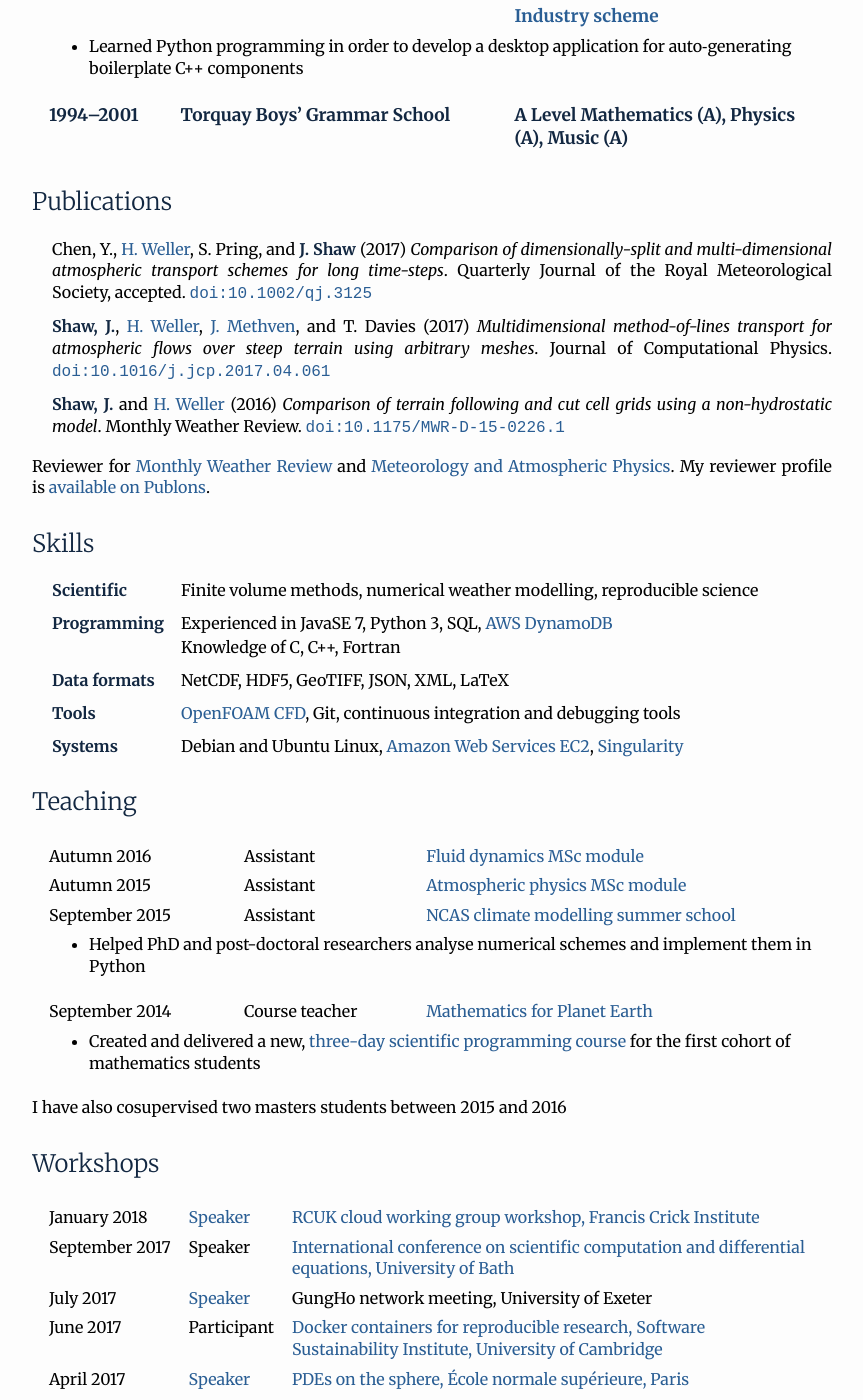
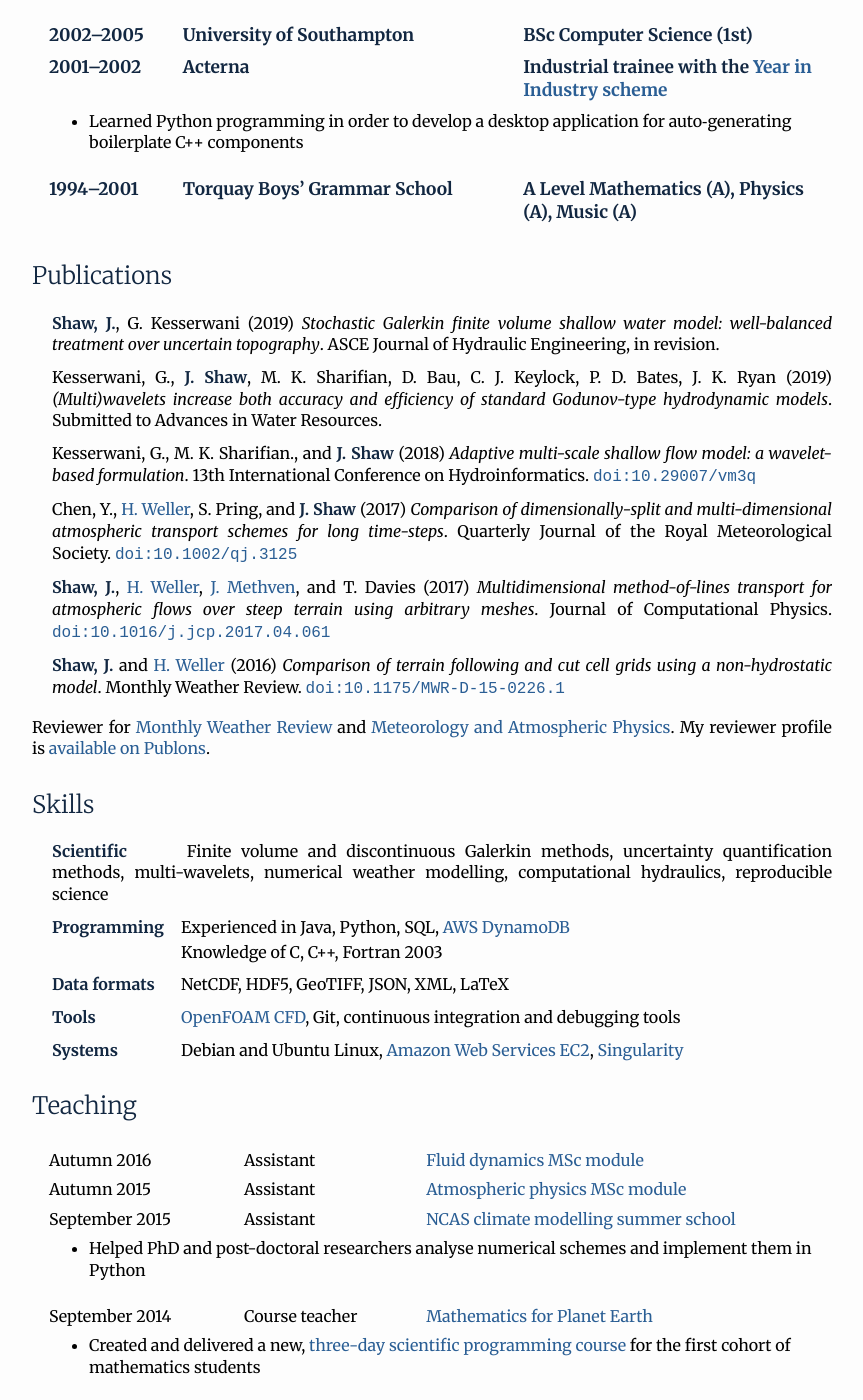
Before and after one commit to hertzsprung/hertzsprung.github.io, a Jekyll site: the page built from cv/index.html, in a window 1280 px wide and 1400 px high, scrolled down 1761 px. Shown: the whole window, without its empty margins (208-1071 px from the left). Built offline with Jekyll 4.4.1, drawn with Linux system fonts in a browser that asks for light colours; some of the changed text lies outside the part shown.

Commit message:
include recent pubs and talks

```diff
--- a/cv/index.html
+++ b/cv/index.html
@@ -43,20 +43,24 @@
 <h2>Education and employment</h2>
 <table class="cv">
   <tbody>
-    <tr class="heading"><td>2018&ndash;</td><td>University of Sheffield</td><td>Research associate in multi-resolution flood modelling</td></tr>
+    <tr class="heading"><td>2018&ndash;</td><td>University of Sheffield</td><td>Postdoctoral research associate</td></tr>
     <tr><td colspan="3" class="detail">
-    <p>The project is <a href="http://gtr.rcuk.ac.uk/projects?ref=EP%2FR007349%2F1">funded by EPSRC</a> and led by <a href="https://www.sheffield.ac.uk/civil/staff/academic/gk">Georges Kesserwani</a></p>
+    <p class="headline">The project is <a href="http://gtr.rcuk.ac.uk/projects?ref=EP%2FR007349%2F1">funded by EPSRC</a> and led by <a href="https://www.sheffield.ac.uk/civil/staff/academic/gk">Georges Kesserwani</a></p>
+    <ul>
+      <li>Validated a multiwavelet-based adaptive discontinuous Galerkin shallow water model: the adaptivity method simultaneously achieves a ~50&times; speed-up without losing accuracy</li>
+      <li>Invited new collaborator, <a href="https://www.norceresearch.no/en/persons/per-pettersson">Per Pettersson</a>, to co-develop stochastic Galerkin shallow water models for probabilistic flood mapping</li>
+    </ul>
     </td></tr>
     <tr class="heading"><td>2015&ndash;2018</td><td>University of Reading</td><td>PhD Atmosphere Ocean and Climate</td></tr>
     <tr><td colspan="3" class="detail">
       <p class="headline">I am improving numerical methods for simulating atmospheric flows over mountains, supervised by <a href="http://www.met.reading.ac.uk/userpages/sws02hs.php">Hilary Weller</a> (UoR), <a href="http://www.met.reading.ac.uk/userpages/swrmethn.php">John Methven</a> (UoR) and <a href="http://www.metoffice.gov.uk/research/people/terry-davies">Terry Davies</a> (UK Met Office)</p>
       <ul>
         <li>Designed a new finite volume advection scheme for flows over steep slopes represented by arbitrary meshes</li>
-        <li>Contributing my advection scheme code upstream to the <a href="https://github.com/AtmosFOAM/AtmosFOAM">OpenFOAM CFD project</a>
+        <li>The advection scheme code is available as an open source <a href="https://github.com/AtmosFOAM/AtmosFOAM">OpenFOAM CFD extension</a>
         <li>Performed numerical analyses to ensure numerical stability of the scheme on highly-distorted meshes</li>
         <li><a href="../talks/quo-vadis2015.pptx">Quo Vadis presentation</a> runner-up 2016</li>
       </ul>
-      <p>The project is <a href="http://gotw.nerc.ac.uk/list_full.asp?pcode=NE%2FK500860%2F1">funded by NERC</a> with CASE sponsorship from the UK Met Office</p>
+      <p>The project was <a href="http://gotw.nerc.ac.uk/list_full.asp?pcode=NE%2FK500860%2F1">funded by NERC</a> with CASE sponsorship from the UK Met Office</p>
     </td></tr>
 
     <tr class="heading"><td>2013&ndash;2014</td><td>University of Reading</td><td>MSc Atmosphere Ocean and Climate (Distinction)</td></tr>
@@ -112,7 +116,11 @@
 <section>
 <h2>Publications</h2>
 <ul class="cv-publications">
-  <li>Chen, Y., <a href="http://orcid.org/0000-0003-4553-7082">H. Weller</a>, S. Pring, and <strong>J. Shaw</strong> (2017) <em>Comparison of dimensionally-split and multi-dimensional atmospheric transport schemes for long time-steps</em>. Quarterly Journal of the Royal Meteorological Society, accepted. <code><a href="https://doi.org/10.1002/qj.3125">doi:10.1002/qj.3125</a></code></li>
+  <!-- My JHE -->
+  <li><strong>Shaw, J.</strong>, G. Kesserwani (2019) <em>Stochastic Galerkin finite volume shallow water model: well-balanced treatment over uncertain topography</em>. ASCE Journal of Hydraulic Engineering, in revision.</li>
+  <li>Kesserwani, G., <strong>J. Shaw</strong>, M. K. Sharifian, D. Bau, C. J. Keylock, P. D. Bates, J. K. Ryan (2019) <em>(Multi)wavelets increase both accuracy and efficiency of standard Godunov-type hydrodynamic models</em>. Submitted to Advances in Water Resources.</li>
+  <li>Kesserwani, G., M. K. Sharifian., and <strong>J. Shaw</strong> (2018) <em>Adaptive multi-scale shallow flow model: a wavelet-based formulation</em>. 13th International Conference on Hydroinformatics. <code><a href="https://doi.org/10.29007/vm3q">doi:10.29007/vm3q</a></code></li>
+  <li>Chen, Y., <a href="http://orcid.org/0000-0003-4553-7082">H. Weller</a>, S. Pring, and <strong>J. Shaw</strong> (2017) <em>Comparison of dimensionally-split and multi-dimensional atmospheric transport schemes for long time-steps</em>. Quarterly Journal of the Royal Meteorological Society. <code><a href="https://doi.org/10.1002/qj.3125">doi:10.1002/qj.3125</a></code></li>
   <li><strong>Shaw, J.</strong>, <a href="http://orcid.org/0000-0003-4553-7082">H. Weller</a>, <a href="http://orcid.org/0000-0002-7636-6872">J. Methven</a>, and T. Davies (2017) <em>Multidimensional method-of-lines transport for atmospheric flows over steep terrain using arbitrary meshes</em>. Journal of Computational Physics. <code><a href="https://doi.org/10.1016/j.jcp.2017.04.061">doi:10.1016/j.jcp.2017.04.061</a></code></li>
   <li><strong>Shaw, J.</strong> and <a href="http://orcid.org/0000-0003-4553-7082">H. Weller</a> (2016) <em>Comparison of terrain following and cut cell grids using a non-hydrostatic model</em>. Monthly Weather Review. <code><a href="https://doi.org/10.1175/MWR-D-15-0226.1">doi:10.1175/MWR-D-15-0226.1</a></code></li>
 </ul>
@@ -124,9 +132,9 @@
 <section>
 <h2>Skills</h2>
 <ul class="cv">
-  <li><strong>Scientific</strong>&#9;Finite volume methods, numerical weather modelling, reproducible science</li>
-  <li><strong>Programming</strong>&#9;Experienced in JavaSE 7, Python 3, SQL, <a href="https://aws.amazon.com/dynamodb/">AWS DynamoDB</a></li>
-  <li style="margin-top: -0.5em">&#9;Knowledge of C, C++, Fortran</li>
+  <li><strong>Scientific</strong>&#9;Finite volume and discontinuous Galerkin methods, uncertainty quantification methods, multi-wavelets, numerical weather modelling, computational hydraulics, reproducible science</li>
+  <li><strong>Programming</strong>&#9;Experienced in Java, Python, SQL, <a href="https://aws.amazon.com/dynamodb/">AWS DynamoDB</a></li>
+  <li style="margin-top: -0.5em">&#9;Knowledge of C, C++, Fortran 2003</li>
   <li><strong>Data formats</strong>&#9;NetCDF, HDF5, GeoTIFF, JSON, XML, LaTeX</li>
   <li><strong>Tools</strong>&#9;<a href="https://openfoam.org">OpenFOAM CFD</a>, Git, continuous integration and debugging tools</li>
   <li><strong>Systems</strong>&#9;Debian and Ubuntu Linux, <a href="https://aws.amazon.com/ec2/">Amazon Web Services EC2</a>, <a href="http://singularity.lbl.gov">Singularity</a></li>
@@ -157,11 +165,23 @@
 </section>
 
 <section>
+<h2>Conferences</h2>
+<table class="cv">
+  <tbody>
+    <tr><td>June 2019</td><td>Speaker</td><td><a href="https://2019.uncecomp.org/">3rd international conference on uncertainty quantification in computational sciences and engineering, Crete</a></td></tr>
+    <tr><td>July 2018</td><td><a href="https://doi.org/10.6084/m9.figshare.6724211.v1">Speaker</a></td><td><a href="https://www.hic2018.org/">13th international hydroinformatics conference, Palermo</a></td></tr>
+    <tr><td>September 2017</td><td>Speaker</td><td><a href="https://sites.google.com/site/scicade2017/">International conference on scientific computation and differential equations, University of Bath</a></td></tr>
+    <tr><td>March 2015</td><td><a href="http://www.icms.org.uk/downloads/Galerkin/Shaw.pdf">Speaker</a></td><td><a href="http://www.icms.org.uk/workshop.php?id=334">Galerkin methods with applications in weather and climate forecasting, ICMS</a></td></tr>
+  </tbody>
+</table>
+</section>
+
+<section>
 <h2>Workshops</h2>
 <table class="cv">
   <tbody>
+    <tr><td>September 2018</td><td><a href="https://doi.org/10.6084/m9.figshare.6989153.v2">Speaker</a></td><td><a href="https://sites.google.com/view/movingmesh2018">Workshop on moving and adaptive meshes for global atmospheric modelling, University of Reading</a></td></tr>
     <tr><td>January 2018</td><td><a href="https://doi.org/10.6084/m9.figshare.5752851.v1">Speaker</a></td><td><a href="https://cloud.ac.uk">RCUK cloud working group workshop, Francis Crick Institute</a></td></tr>
-    <tr><td>September 2017</td><td>Speaker</td><td><a href="https://sites.google.com/site/scicade2017/">International conference on scientific computation and differential equations, University of Bath</a></td></tr>
     <tr><td>July 2017</td><td><a href="https://doi.org/10.6084/m9.figshare.5225518.v1">Speaker</a></td><td>GungHo network meeting, University of Exeter</td></tr>
     <tr><td>June 2017</td><td>Participant</td><td><a href="https://www.software.ac.uk/c4rr">Docker containers for reproducible research, Software Sustainability Institute, University of Cambridge</a></td></tr>
     <tr><td>April 2017</td><td><a href="https://doi.org/10.6084/m9.figshare.4833554.v2">Speaker</a></td><td><a href="https://pdes2017.sciencesconf.org">PDEs on the sphere, École normale supérieure, Paris</a></td></tr>
@@ -173,7 +193,6 @@
   <tr><td>November 2015</td><td>Attendee</td><td>GungHo workshop on next generation weather and climate prediction, UK Met Office</td></tr>
   <tr><td>June 2015</td><td>Attendee</td><td><a href="http://www.met.reading.ac.uk/hoskins/">Hoskins@70, University of Reading</a></td></tr>
   <tr><td>June 2015</td><td>Participant</td><td><a href="http://www.met.reading.ac.uk/nercdtp/home/events/SCENARIO_Conference_June2015.pdf">SCENARIO Doctoral Training Programme conference, University of Surrey</a></td></tr>
-  <tr><td>March 2015</td><td><a href="http://www.icms.org.uk/downloads/Galerkin/Shaw.pdf">Speaker</a></td><td><a href="http://www.icms.org.uk/workshop.php?id=334">Galerkin methods with applications in weather and climate forecasting, ICMS</a></td></tr>
   <tr><td>April 2013</td><td>Attendee</td><td>AWS Summit, London</td></tr>
   <tr><td>March 2013</td><td>Exhibitor</td><td>Devoxx London</a></td></tr>
   <tr><td>November 2012</td><td>Participant</td><td>Rewired State: Parliament 2012 hack weekend</td></tr>
@@ -186,6 +205,7 @@
 <section>
 <h2>Invited talks</h2>
 <ul class="cv">
+  <!-- Finse Per Pettersson <li>March 2019&#9;</li> -->
   <li><a href="https://doi.org/10.6084/m9.figshare.5759418.v2">February 2018</a>&#9;<a href="https://www.southwales.ac.uk/about/faculties-and-schools/school-computing-and-mathematics/">University of South Wales mathematics department seminar</a></li>
   <li><a href="https://doi.org/10.6084/m9.figshare.4652410.v1">February 2017</a>&#9;<a href="http://mpecdt.org/gfdnumericsfeb2017/">Numerical methods for geophysical fluid dynamics, Imperial College London</a></li>
   <li><a href="https://doi.org/10.6084/m9.figshare.4307957.v1">December 2016</a>&#9;<a href="https://www.rmets.org/events/meteorological-research-within-university-reading-2016">South-East local centre meeting, Royal Meteorological Society</a></li>
@@ -229,6 +249,7 @@
 <section>
 <h2>Training</h2>
 <ul class="cv">
+  <li>September 2018&#9;<a href="https://eleuteriotoro.com/2018/06/23/computational-methods-for-hyperbolic-equations-with-applications/">Computational methods for hyperbolic equations with applications, Prof. Toro</a></li>
   <li>June 2016&#9;<a href="https://www.earthsystemcog.org/projects/dcmip-2016/">Dynamical core intercomparison project summer school, NCAR</a></li>
   <li>June 2015&#9;<a href="http://www.ecmwf.int/en/learning/training/advanced-numerical-methods-for-earth-system-modelling">Advanced numerical methods for Earth-system modelling, ECMWF</a></li>
   <li>October 2012&#9;Computing for data analysis, Johns Hopkins University, Coursera</li>
```
